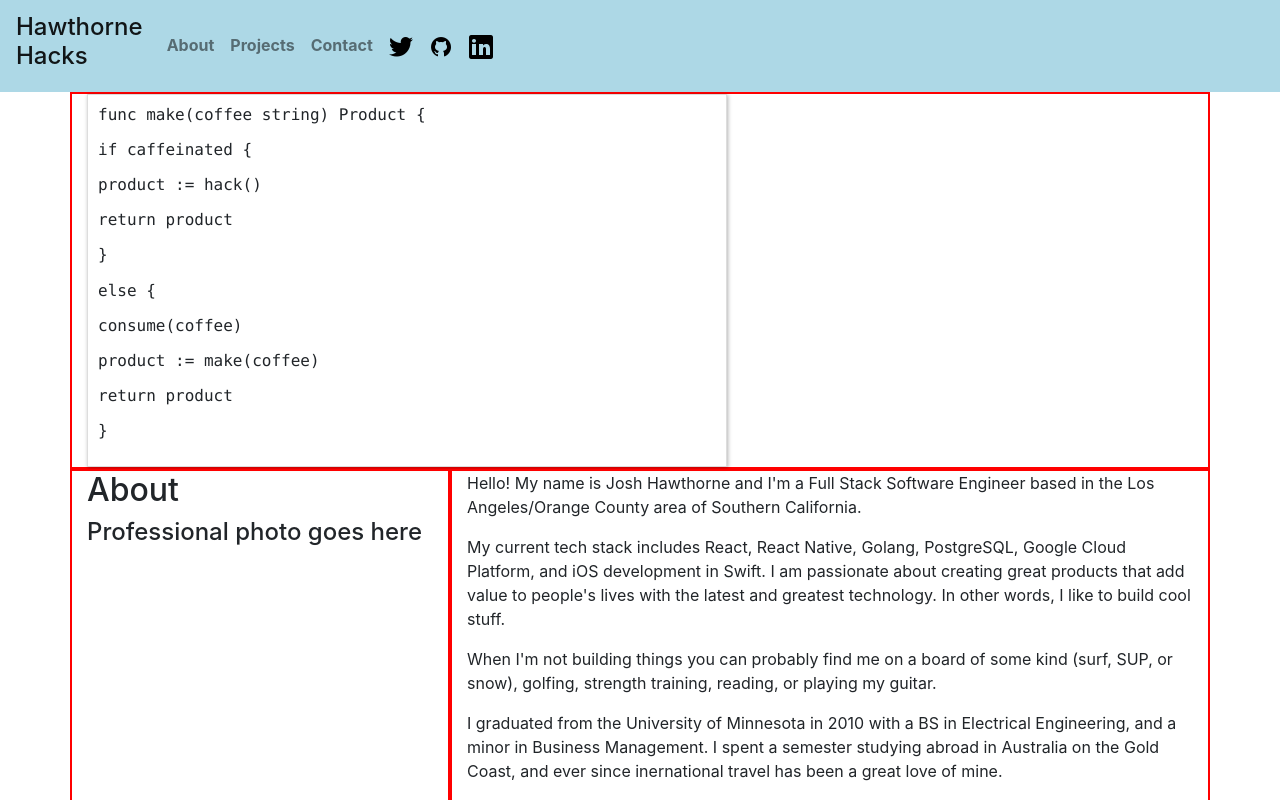
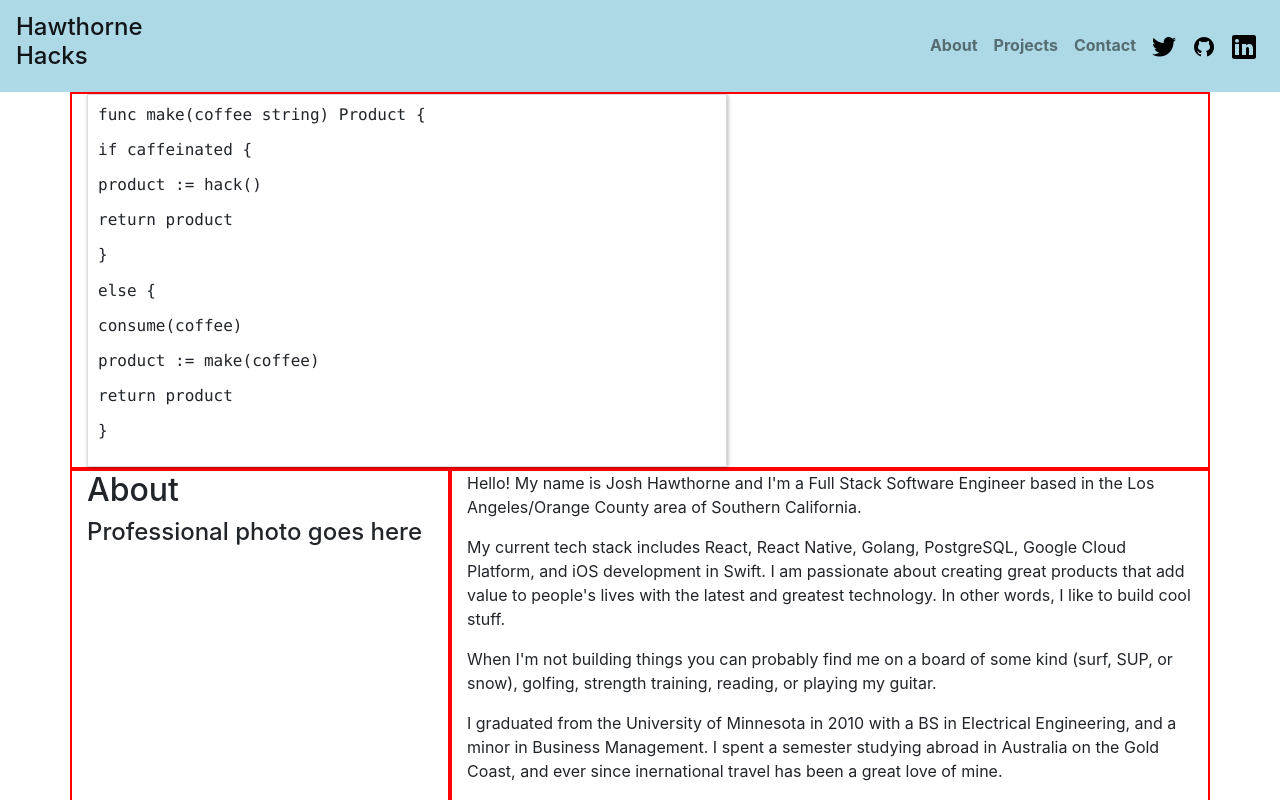
Before and after one commit to QO-Development/QO-Development.github.io, a React (Create React App) app in the folder personal-website/: page / in a window 1280 px wide. Shown: the top 800 px of the page. Built offline with nearby package versions, Linux system fonts and the light colour scheme.

Commit message:
Fixed styling for nav bar

```diff
--- a/personal-website/src/components/nav/index.js
+++ b/personal-website/src/components/nav/index.js
@@ -13,7 +13,7 @@ class NavHeader extends React.Component {
       <Navbar className="colorNav" expand="lg">
         <Navbar.Brand href="/"><h4>Hawthorne <br /> Hacks</h4></Navbar.Brand>
         <Navbar.Toggle aria-controls="basic-navbar-nav" />
-        <Navbar.Collapse id="basic-navbar-nav">
+        <Navbar.Collapse className="collapser" id="basic-navbar-nav">
           <Nav className="linksContainer">
             <Nav.Link className="link" href="/">About</Nav.Link>
             <Nav.Link className="link" href="/">Projects</Nav.Link>
--- a/personal-website/src/components/nav/nav.css
+++ b/personal-website/src/components/nav/nav.css
@@ -6,3 +6,7 @@
   color: black;
   font-weight: bold;
 }
+
+.collapser {
+  justify-content: flex-end;
+}
```
